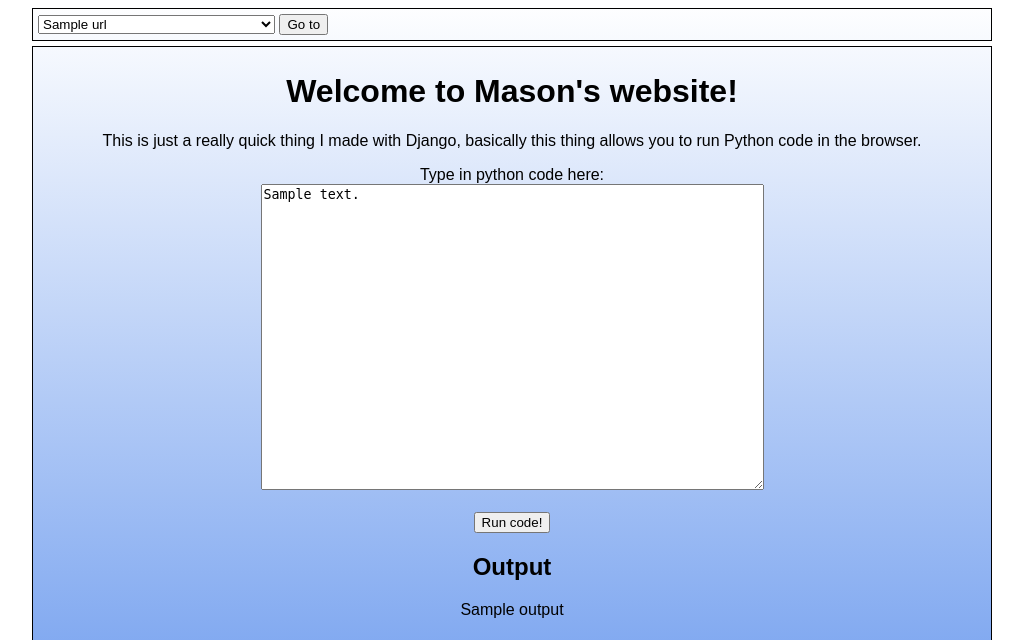
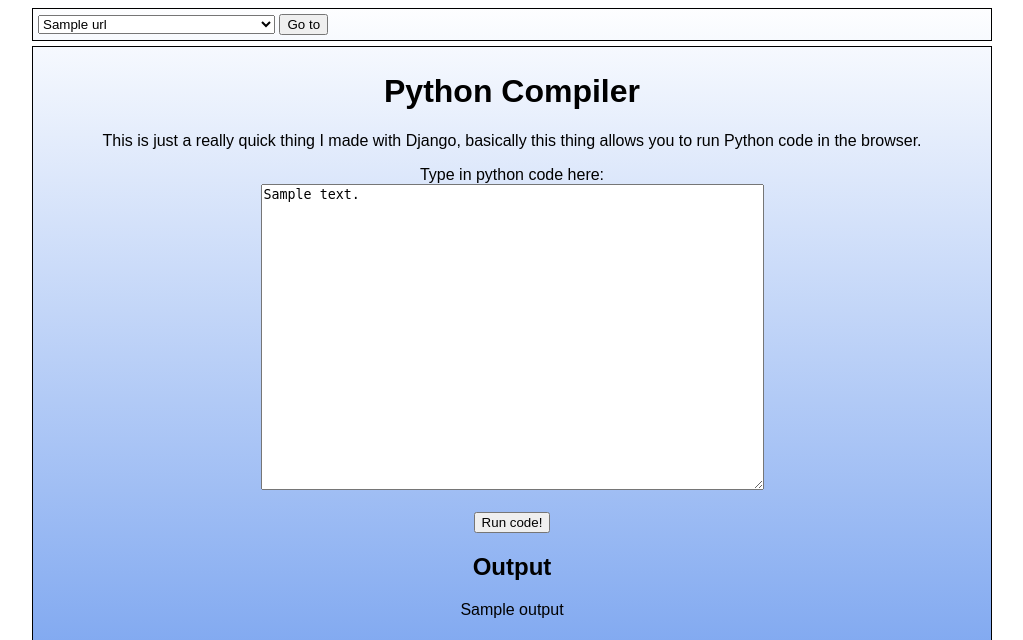
Before and after one commit to MachineThing/Django-Playground, a Django app: template playground/templates/pyexec.html in a window 1280 px wide. Shown: the top 640 px of the page, without its empty margins (128-1151 px from the left). Run offline with Django 3.2, Linux system fonts and the light colour scheme; the template is opened without the code that fills it: most values are stand-ins (such as "Sample title", 1, 10 or a date in 2020); some libraries are stand-ins or nearby versions.

Commit message:
Changed the headers so they say the name of the project

```diff
--- a/playground/templates/pyexec.html
+++ b/playground/templates/pyexec.html
@@ -1,7 +1,7 @@
 {% extends 'base.html' %}
 {% block head %}{% endblock %}
 {% block body %}
-<h1>Welcome to Mason's website!</h1>
+<h1>Python Compiler</h1>
 <p>This is just a really quick thing I made with Django, basically this thing allows you to run Python code in the browser.</p>
 <form method="POST" action="{% url 'python_compiler' %}">
   {% csrf_token %}
--- a/playground/views.py
+++ b/playground/views.py
@@ -19,7 +19,7 @@
         return prender(request, 'welcome.html')
 
 def ajax_test(request):
-    return prender(request, 'welcome.html')
+    return prender(request, 'ajax.html')
 
 def python_compiler(request):
     if request.method == 'POST': # If the user sent a 'POST' HTTP request
```
Also changed, not shown: playground/templates/ajax.html (added, +7 -0 lines).
